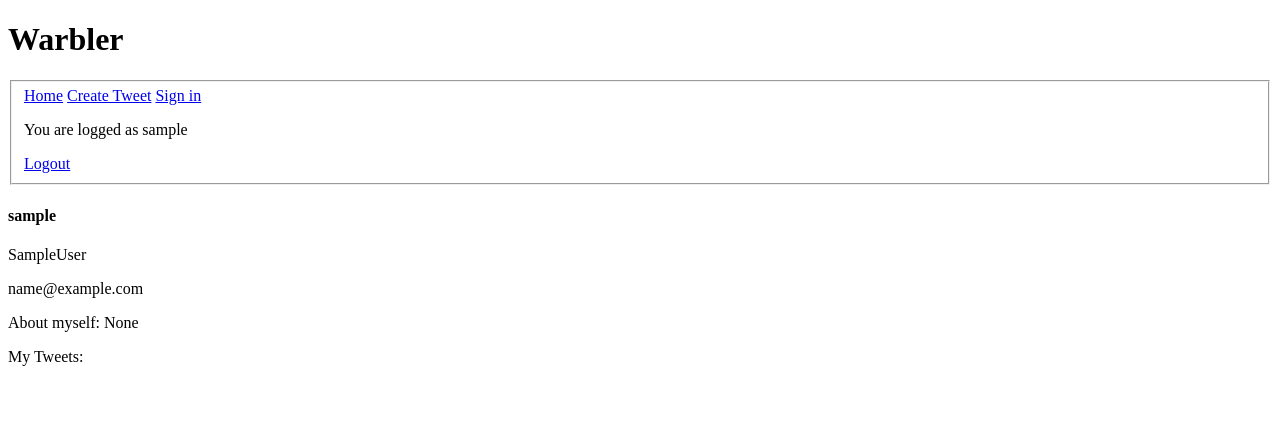
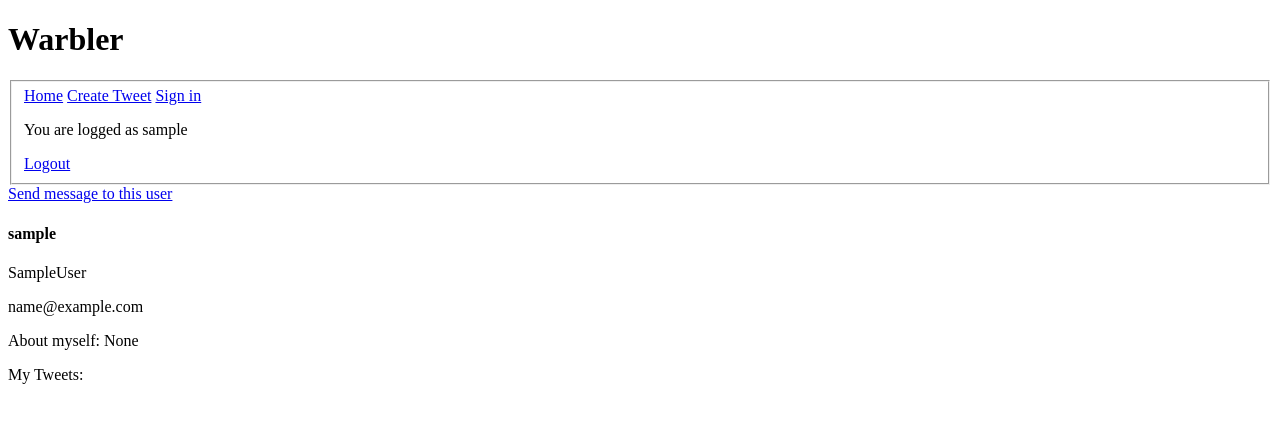
Before and after one commit to AndrzejSzeszko/Warbler----twitter_like_app-, a Django app: template src/app_warbler/templates/app_warbler/profile_details.html in a window 1280 px wide. Shown: the top 423 px of the page. Run offline with Django 3.2, Linux system fonts and the light colour scheme; the template is opened without the code that fills it: values named after a table or form of the project are taken from there, others are empty; the visitor is signed in with stand-in values (Sample User, id 1); data comes from the database, SQL or seed files in the repository.

Commit message:
add link to send-message form

```diff
--- a/src/app_warbler/templates/app_warbler/profile_details.html
+++ b/src/app_warbler/templates/app_warbler/profile_details.html
@@ -9,6 +9,7 @@
         </ul>
     {% endif %}
 
+    <a href="{% url 'create-message' profile.user_id %}">Send message to this user</a>
 
     <h4>{{ profile.user.username }}</h4>
     {{ profile.user.first_name }}{{ profile.user.last_name }}
```
